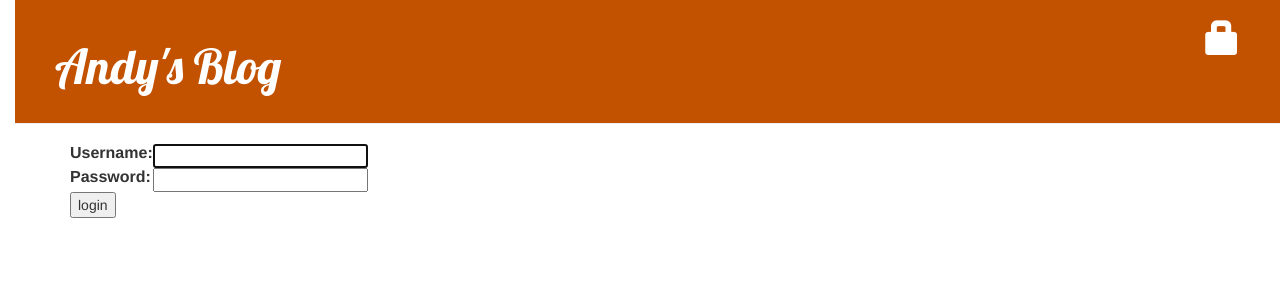
After one commit to andybir/django-blog, a Django app: page /accounts/login/ in a window 1280 px wide. The commit adds this page. Shown: the top 300 px of the page. Run offline with Django 3.2, Linux system fonts and the light colour scheme; some libraries are stand-ins or nearby versions.

Commit message:
added login, logout

```diff
--- a/blog/templates/blog/base.html
+++ b/blog/templates/blog/base.html
@@ -12,10 +12,12 @@
             {% if user.is_authenticated %}
                 <a href="{% url 'post_new' %}" class="top-menu"><span class="glyphicon glyphicon-plus"></span></a>
                 <a href="{% url 'post_draft_list' %}" class="top-menu"><span class="glyphicon glyphicon-edit"></span></a>
+                <p class="top-menu">Hello {{ user.username }} <small>(<a href="{% url 'logout' %}">Log out</a>)</small></p>
+            {% else %}
+                <a href="{% url 'login' %}" class="top-menu"><span class="glyphicon glyphicon-lock"></span></a>
             {% endif %}
-            <h1><a href="{% url 'post_list' %}">Andy's Blog</a></h1>
+            <h1><a href="/">Andy's Blog</a></h1>
         </div>
-
         <div class="content container">
             <div class="row">
                 <div class="col-md-8">
@@ -24,6 +26,5 @@
                 </div>
             </div>
         </div>
-
     </body>
 </html>
--- /dev/null
+++ b/blog/templates/registration/login.html
@@ -0,0 +1,24 @@
+{% extends "blog/base.html" %}
+
+{% block content %}
+    {% if form.errors %}
+        <p>Your username and password didn't match.  Please try again.</p>
+    {% endif %}
+
+    <form method="post" action="{% url 'login' %}">
+    {% csrf_token %}
+        <table>
+        <tr>
+            <td>{{ form.username.label_tag }}</td>
+            <td>{{ form.username }}</td>
+        </tr>
+        <tr>
+            <td>{{ form.password.label_tag }}</td>
+            <td>{{ form.password }}</td>
+        </tr>
+        </table>
+
+        <input type="submit" value="login" />
+        <input type="hidden" name="next" value="{{ next }}" />
+    </form>
+{% endblock %}
--- a/blog/views.py
+++ b/blog/views.py
@@ -2,6 +2,7 @@ from django.shortcuts import render, get_object_or_404, redirect
 from django.utils import timezone
 from .models import Post
 from .forms import PostForm
+from django.contrib.auth.decorators import login_required
 
 # Create your views here.
 def post_list(request):
@@ -12,6 +13,7 @@ def post_detail(request, pk):
     post = get_object_or_404(Post, pk=pk)
     return render(request, 'blog/post_detail.html', {'post': post})
 
+@login_required
 def post_new(request):
     if request.method == "POST":
         form = PostForm(request.POST)
@@ -24,6 +26,7 @@ def post_new(request):
         form = PostForm()
     return render(request, 'blog/post_edit.html', {'form': form})
 
+@login_required
 def post_edit(request, pk):
     post = get_object_or_404(Post, pk=pk)
     if request.method == "POST":
@@ -37,15 +40,18 @@ def post_edit(request, pk):
         form = PostForm(instance=post)
     return render(request, 'blog/post_edit.html', {'form': form})
 
+@login_required
 def post_draft_list(request):
     posts = Post.objects.filter(published_date__isnull=True).order_by('created_date')
     return render(request, 'blog/post_draft_list.html', {'posts': posts})
 
+@login_required
 def post_publish(request, pk):
     post = get_object_or_404(Post, pk=pk)
     post.publish()
     return redirect('post_detail', pk=pk)
 
+@login_required
 def post_remove(request, pk):
     post = get_object_or_404(Post, pk=pk)
     post.delete()
--- a/mysite/settings.py
+++ b/mysite/settings.py
@@ -100,6 +100,7 @@ AUTH_PASSWORD_VALIDATORS = [
     },
 ]
 
+LOGIN_REDIRECT_URL = '/'
 
 # Internationalization
 # https://docs.djangoproject.com/en/3.0/topics/i18n/
--- a/mysite/urls.py
+++ b/mysite/urls.py
@@ -16,7 +16,11 @@ Including another URLconf
 from django.contrib import admin
 from django.urls import path, include
 
+from django.contrib.auth import views
+
 urlpatterns = [
     path('admin/', admin.site.urls),
+    path('accounts/login/', views.LoginView.as_view(), name='login'),
+    path('accounts/logout/', views.LogoutView.as_view(next_page='/'), name='logout'),
     path('', include('blog.urls')),
 ]
```
Lines whose indentation alone changed are shown as unchanged.
